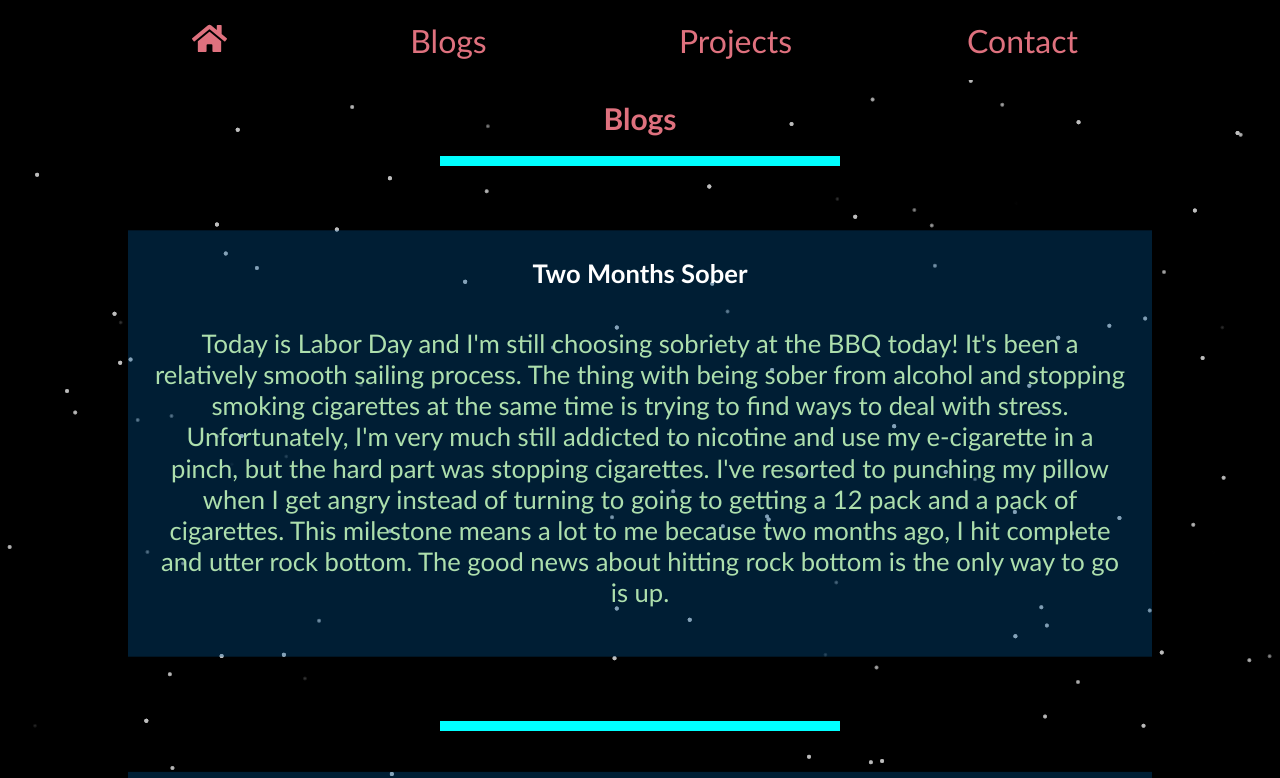
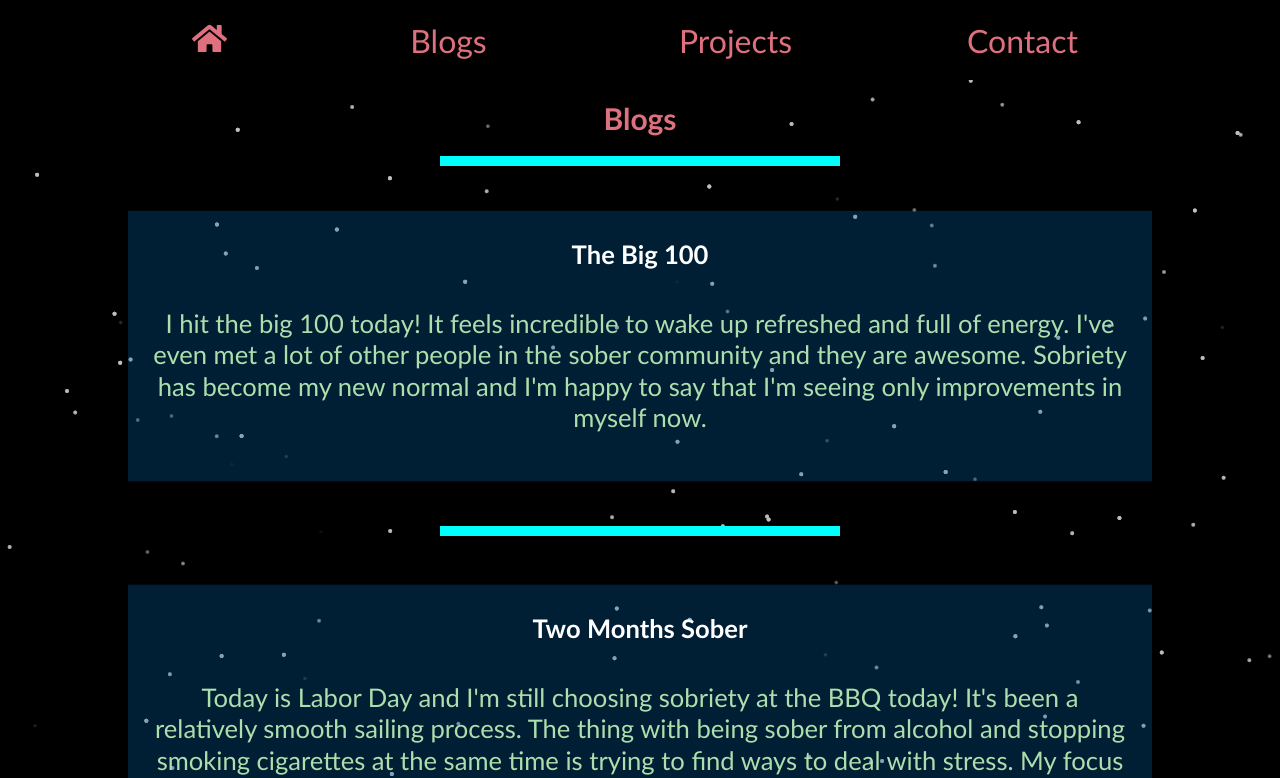
Before and after one commit to christinareanna/christinareanna.github.io, a React (Create React App) app: page /blogs in a window 1280 px wide. Shown: the top 778 px of the page. Built offline with nearby package versions, Linux system fonts and the light colour scheme.

Commit message:
edited blogs

```diff
--- a/src/pages/Blogs.js
+++ b/src/pages/Blogs.js
@@ -14,13 +14,19 @@ const Blogs = ({ isOpen, toggle }) => {
             <hr style={{ border: "none" }} />
 
             <div className='global-container'>
+                <h1 className='global-title'>The Big 100</h1>
+                <p className='global'>I hit the big 100 today! It feels incredible to wake up refreshed and full of energy. I've even met a lot
+                of other people in the sober community and they are awesome. Sobriety has become my new normal and I'm happy to say that
+                I'm seeing only improvements in myself now.</p>
+            </div>
+            <hr style={{ border: "none" }} />
+
+            <div className='global-container'>
                 <h1 className='global-title'>Two Months Sober</h1>
                 <p className='global'>Today is Labor Day and I'm still choosing sobriety at the BBQ today! It's been a relatively smooth
                 sailing process. The thing with being sober from alcohol and stopping smoking cigarettes at the same time is
-                trying to find ways to deal with stress. Unfortunately, I'm very much still addicted to nicotine and use my e-cigarette in a pinch,
-                but the hard part was stopping cigarettes. I've resorted to punching my pillow when I get angry instead of turning to going to getting
-                a 12 pack and a pack of cigarettes. This milestone means a lot to me because two months ago, I hit complete and utter rock bottom. The good news
-                about hitting rock bottom is the only way to go is up.</p>
+                trying to find ways to deal with stress. My focus has become exercising and eating healthy and that has been helping a lot. Allowing myself
+                the ability to rest is also crucial in maintaining stress.</p>
             </div>
             <hr style={{ border: "none" }} />
 
```
